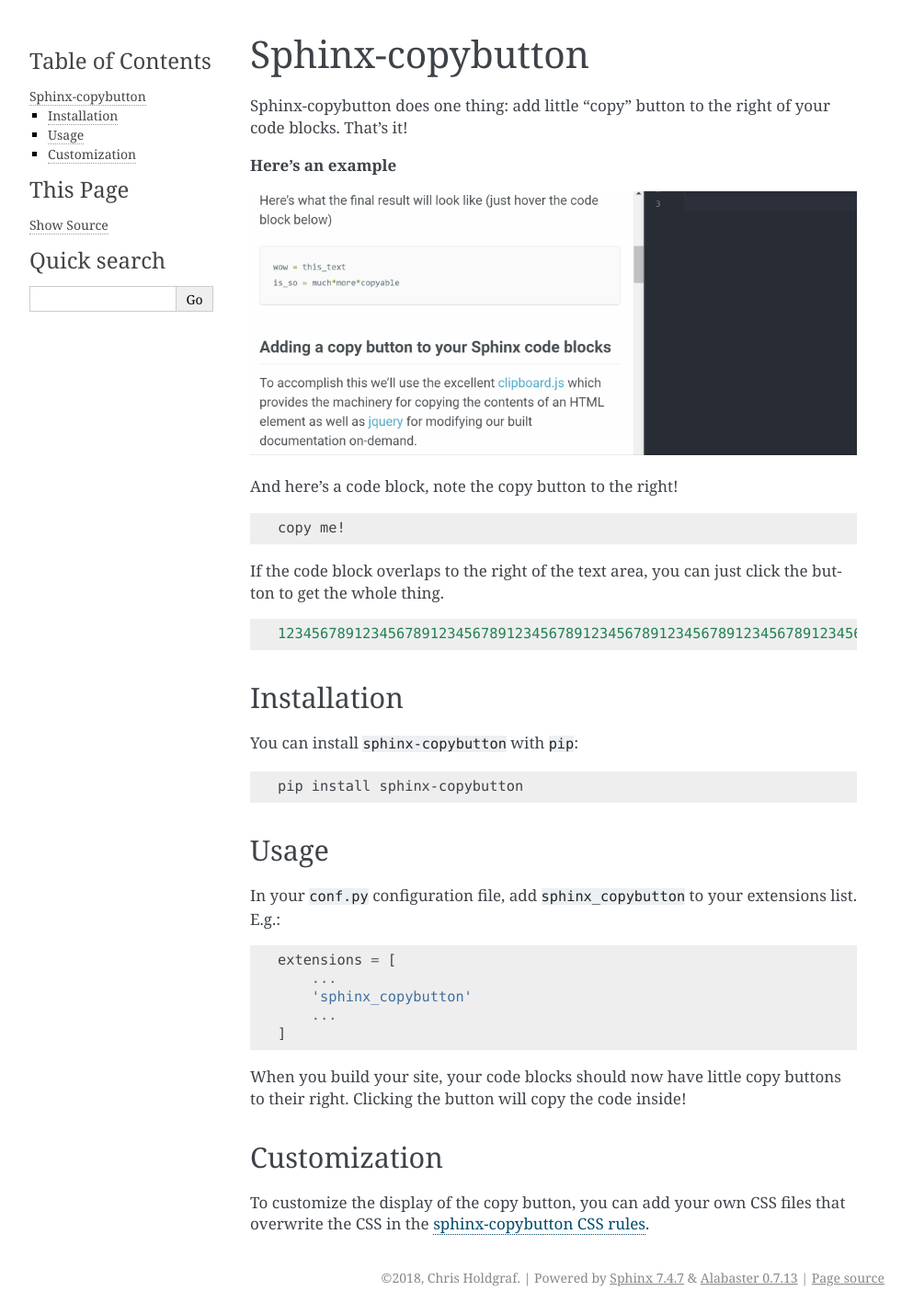
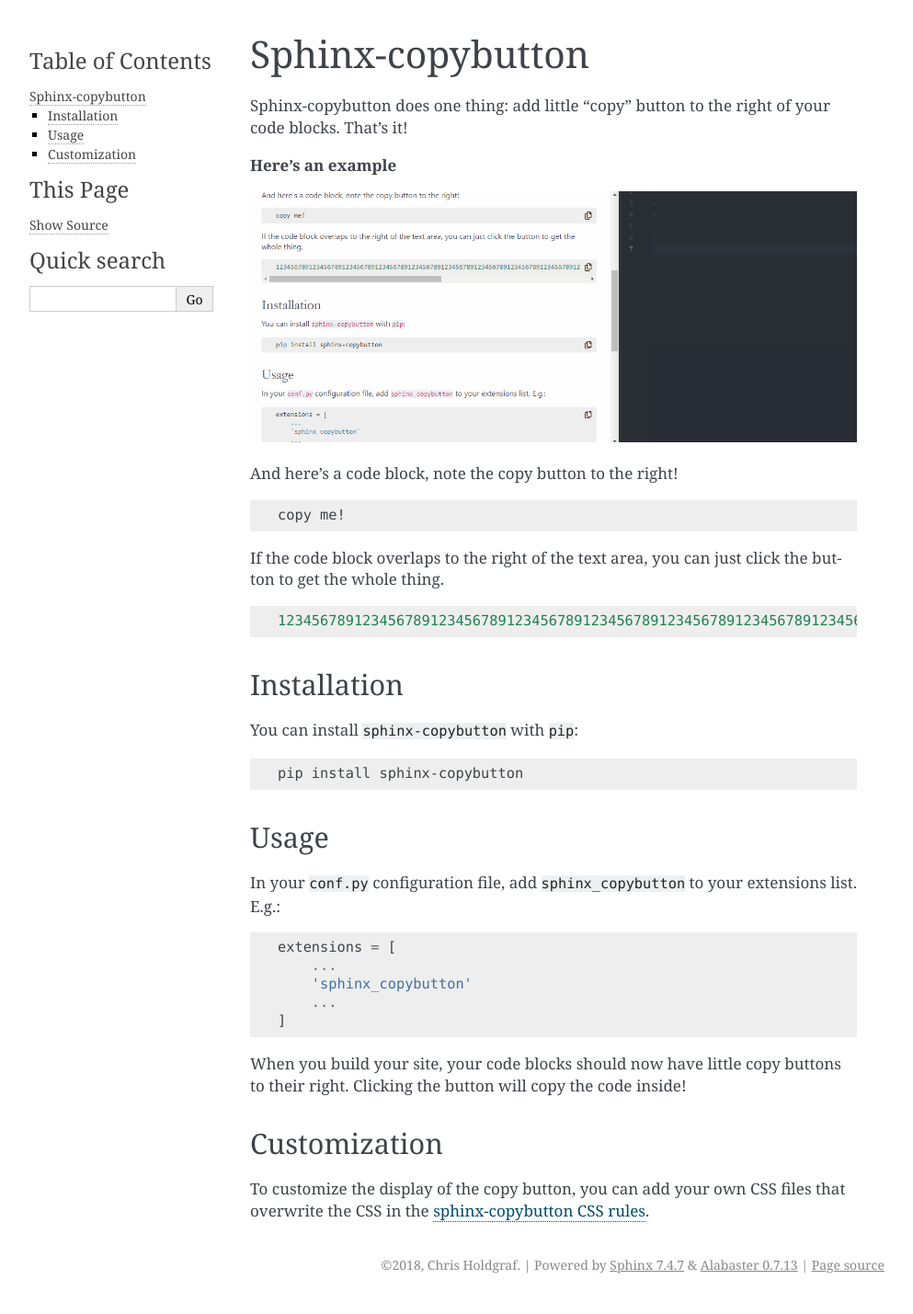
Before and after one commit to executablebooks/sphinx-copybutton, a Sphinx documentation site: the page built from doc/index.rst, in a window 1280 px wide. Shown: the whole page at 92% size, without its empty margins (148-1141 px from the left). Built offline with Sphinx 7.4.7, drawn with Linux system fonts in a browser that asks for light colours.

Commit message:
updating gif

```diff
--- a/doc/index.rst
+++ b/doc/index.rst
@@ -7,7 +7,7 @@
 
 **Here's an example**
 
-.. image:: ../copybutton.gif
+.. image:: _static/copybutton.gif
 
 And here's a code block, note the copy button to the right!
 
```
Also changed, not shown: README.md (+1 -1 lines), copybutton.gif (deleted), doc/_static/copybutton.gif (added).
